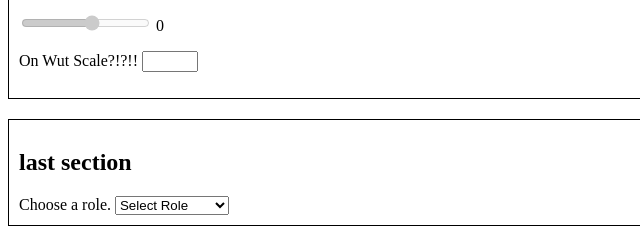
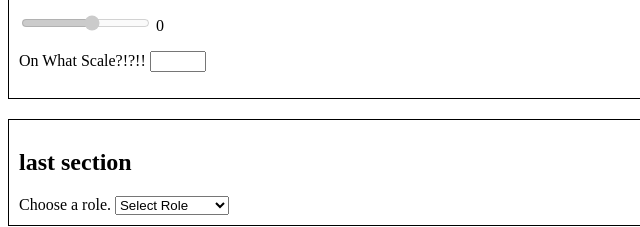
Before and after one commit to bpkotowski/CC-lob-application, a plain HTML site: page apply.html in a window 1280 px wide. Shown: the part 440-667 px from the top of the page, 0-640 px from the left. Drawn offline with Linux system fonts and the light colour scheme.

Commit message:
end of cooking

```diff
--- a/apply.html
+++ b/apply.html
@@ -72,7 +72,7 @@
                     <span id="allergic-number">0</span>
                 </p>
                 <p>
-                    <label for="peanuts-two">On Wut Scale?!?!!</label>
+                    <label for="peanuts-two">On What Scale?!?!!</label>
                     <input
                         type="number"
                         id="peanuts-two"
```
